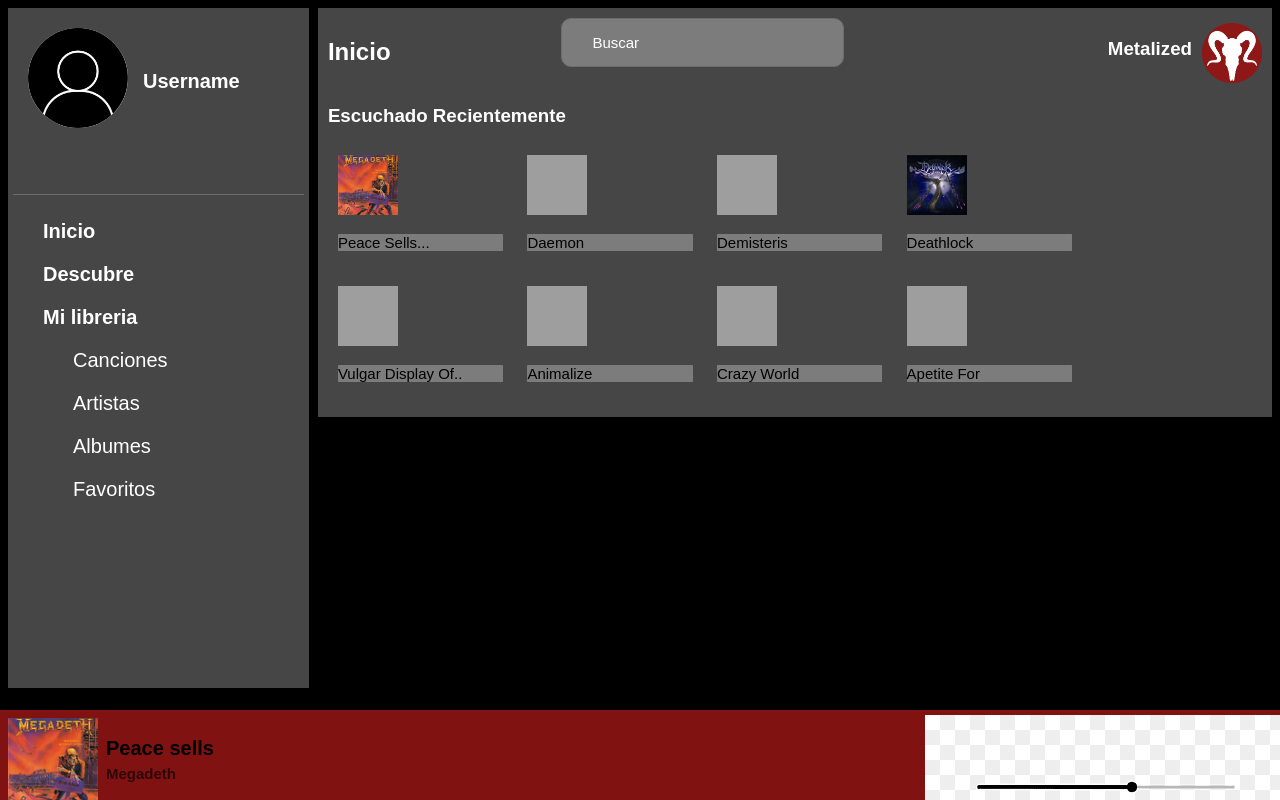
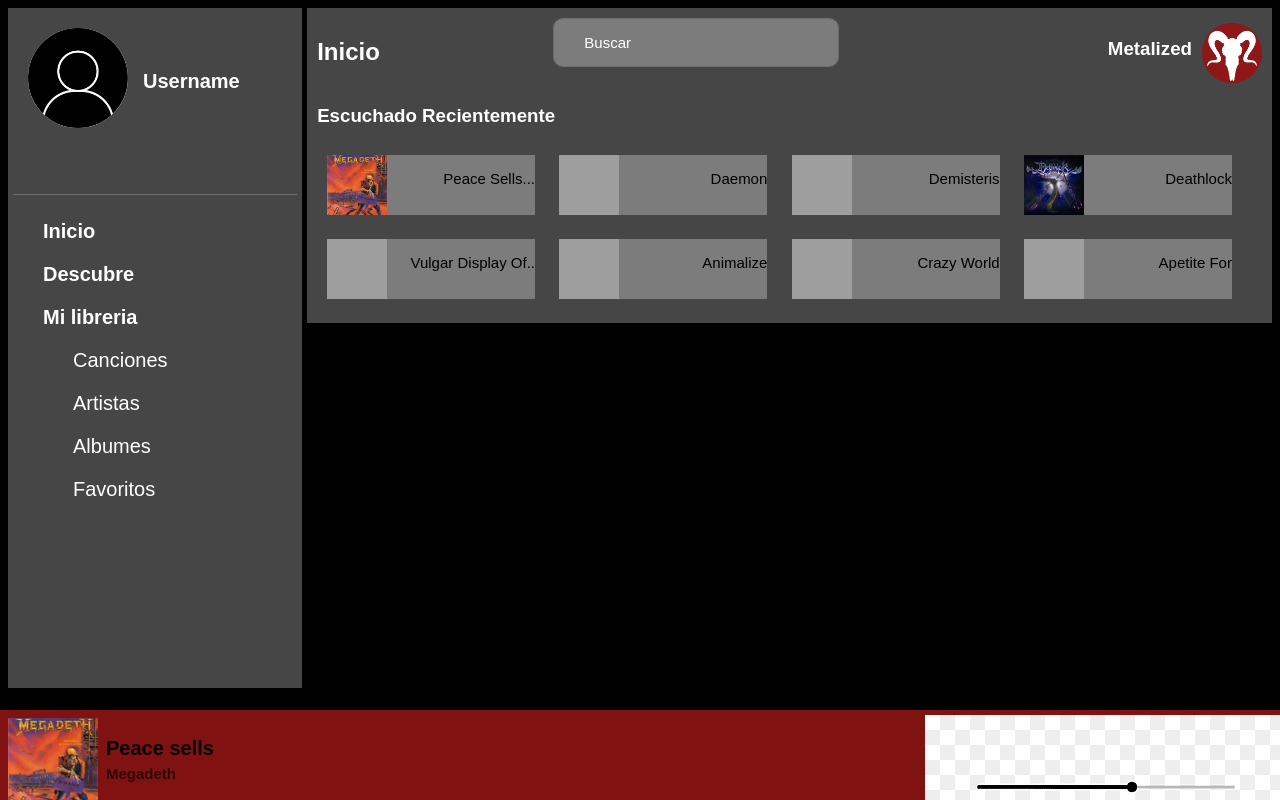
Before and after one commit to DelfiLinares/METALIZED, a PHP site: page /metalized.html in a window 1280 px wide. Run offline with PHP 8.4, Linux system fonts and the light colour scheme; grey boxes are pictures that could not be loaded.

Commit message:
Update metalized.css

```diff
--- a/metalized.css
+++ b/metalized.css
@@ -9,18 +9,12 @@
     display: flex;
     flex-direction: column;
     height: 85vh;
-    width: 10cm;
-}
-
-main{
-    display: inline-block;
-    width: 100%;
-    height: 100%;
+    width: 9cm;
 }
 
 #contenedor1{
     background-color: rgb(70, 70, 70);
-    width: 100%;
+    width: 95%;
     height: 100%;
     float: left;
     padding: 5px;
@@ -69,10 +63,10 @@
     font-weight: lighter;
 }
 
-#contenedor2{
+main{
     display:block;
     background-color: rgb(70, 70, 70);
-    width: 96%;
+    width: 85%;
     height: 90%;
     float: right;
     padding: 10px;
@@ -133,20 +127,46 @@
 
 .contenedorAlbum{
     display: inline-block;
-    width: 20%;
+    background-color: rgb(124, 124, 124);
+    width: 22%;
     margin: 10px;
+    align-items: center;
 }
 
 .contenedorAlbum img{
     width: 60px;
     height: 60px;
+    float: left;
+    margin-right: 3px;
 }
 
 .contenedorAlbum p{
-    background-color: rgb(124, 124, 124);
     color: rgb(0, 0, 0);
-    border-radius: 1%;
     font-size: 15px;
+    align-content:flex-start;
+    float: right;
+    margin-left: 0px;
+}
+
+#artistas{
+    display: flex;
+    flex-direction: row;
+}
+
+.contenedorArtista {
+    width: 100%;
+    justify-content: space-between;
+    align-content: center;
+}
+
+.contenedorArtista img{
+    width: 200px;
+    height: 200px;
+}
+
+.contenedorArtista p {
+    align-content: center;
+    justify-content: center;
 }
 
 footer{
```
